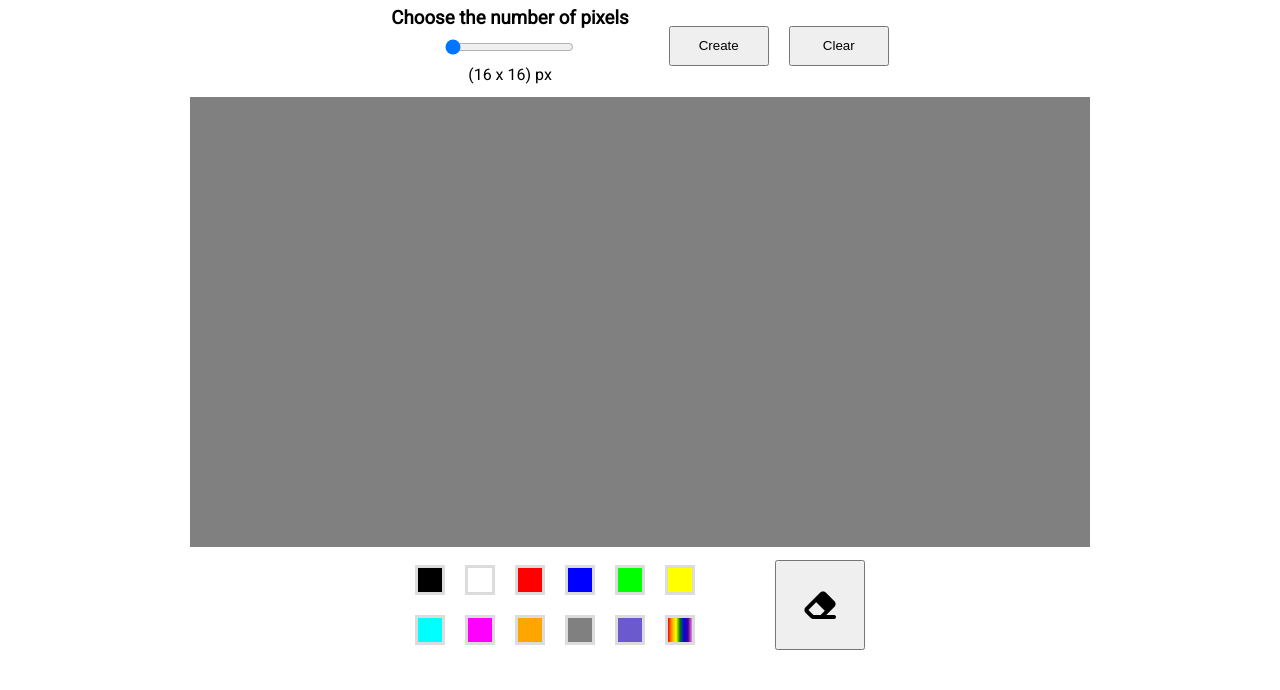
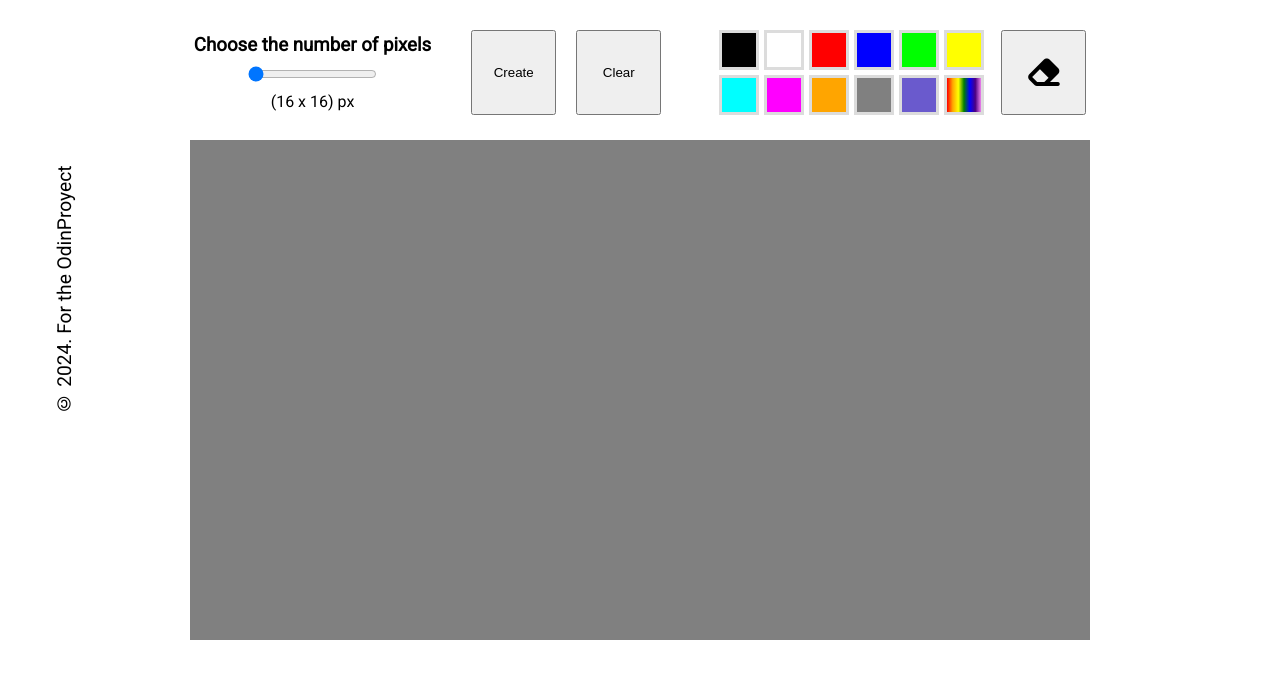
Before and after one commit to fernandozarate07/Etch-a-Sketch, a plain HTML site: page index.html in a window 1280 px wide. Shown: the part 110-800 px from the top of the page. Drawn offline with Linux system fonts and the light colour scheme.

Commit message:
Redesign of the app components in Css

```diff
--- a/index.html
+++ b/index.html
@@ -14,6 +14,7 @@
         <h1 id="title">Etch a Sketch</h1>
         <!-- DrawControlContainer -->
         <div id="drawControlContainer">
+            <!-- InputRangeDiv -->
             <div class="inputRangeDiv">
                 <h3 class="inputRangeDiv_h">Choose the number of pixels</h3>
                 <input type='range'class="inputRangeDiv_input" min="16" max="100" value="16">
@@ -22,11 +23,6 @@
             <div id="buttomControlDiv">
                 <button class="dccButtonCreate">Create</button>
                 <button class="dccButtonClear">Clear</button>
-            </div>
-        </div>
-        <!-- DrawContainer -->
-        <div id="drawContainer">
-            <div class="drawDiv"></div>
             </div>
             <!-- ColorTools -->
             <div id="colorTools">
@@ -48,7 +44,15 @@
                     <i class="fa-solid fa-eraser"></i>
                 </button>
             </div>
-    </section>
+        </div>
+        <!-- DrawContainer -->
+        <div id="drawContainer">
+            <div class="drawDiv"></div>
+                    <!-- ColorTools -->
+
+    <footer id="footer">
+        <p>© 2024. For the OdinProyect</p>
+    </footer>
 <!-- Script -->
  <script src="app.js"></script>
 </body>
--- a/styles.css
+++ b/styles.css
@@ -31,7 +31,8 @@ button{
 #window{
     width: 100vw;
     height: 100vh;
-    padding: 40px;
+    padding-inline: 40px;
+    padding-block: 50px;
 
     display: flex;
     flex-direction: column;
@@ -68,8 +69,8 @@ button{
 
 }
 #buttomControlDiv button{
-    width: 100px;
-    height: 40px;
+    width: 85px;
+    height: 85px;
 
 }
 
@@ -79,31 +80,30 @@ button{
     display: flex;
     justify-content: center;
     align-items: center;
+    gap: 20px;
 }
 .drawDiv{
     width: 900px;
-    height: 450px;
+    height: 500px;
     background-color: var(--color-grey);
 }
-
-/* ColorTools */
 #colorTools{
     display: flex;
     justify-content: center;
     align-items: center;
-    gap: 60px;
 }
 .colorDiv{
     max-width: 300px;
-
     display: flex;
+    justify-content: center;
     flex-wrap: wrap;
-    gap: 20px;
+    gap: 5px;
 
 }
+
 .color{
-    width: 30px;
-    height: 30px;
+    width: 40px;
+    height: 40px;
 
     border: 3px solid gainsboro;
 }
@@ -148,9 +148,23 @@ button{
 
 
 .eraser{
-    width: 90px;
-    height: 90px;
+    width: 85px;
+    height: 85px;
 }
 .eraser i{
     font-size: 2rem;
 }
+
+/* Footer */
+
+#footer{
+    position: absolute;
+    top: 50%;
+    left: 5%;
+    transform: translate(-50%, -50%);
+}
+#footer p{
+    writing-mode: vertical-rl;
+    transform: rotate(180deg);
+    font-size: 1.2rem;
+}
```
Lines whose indentation alone changed are shown as unchanged.
